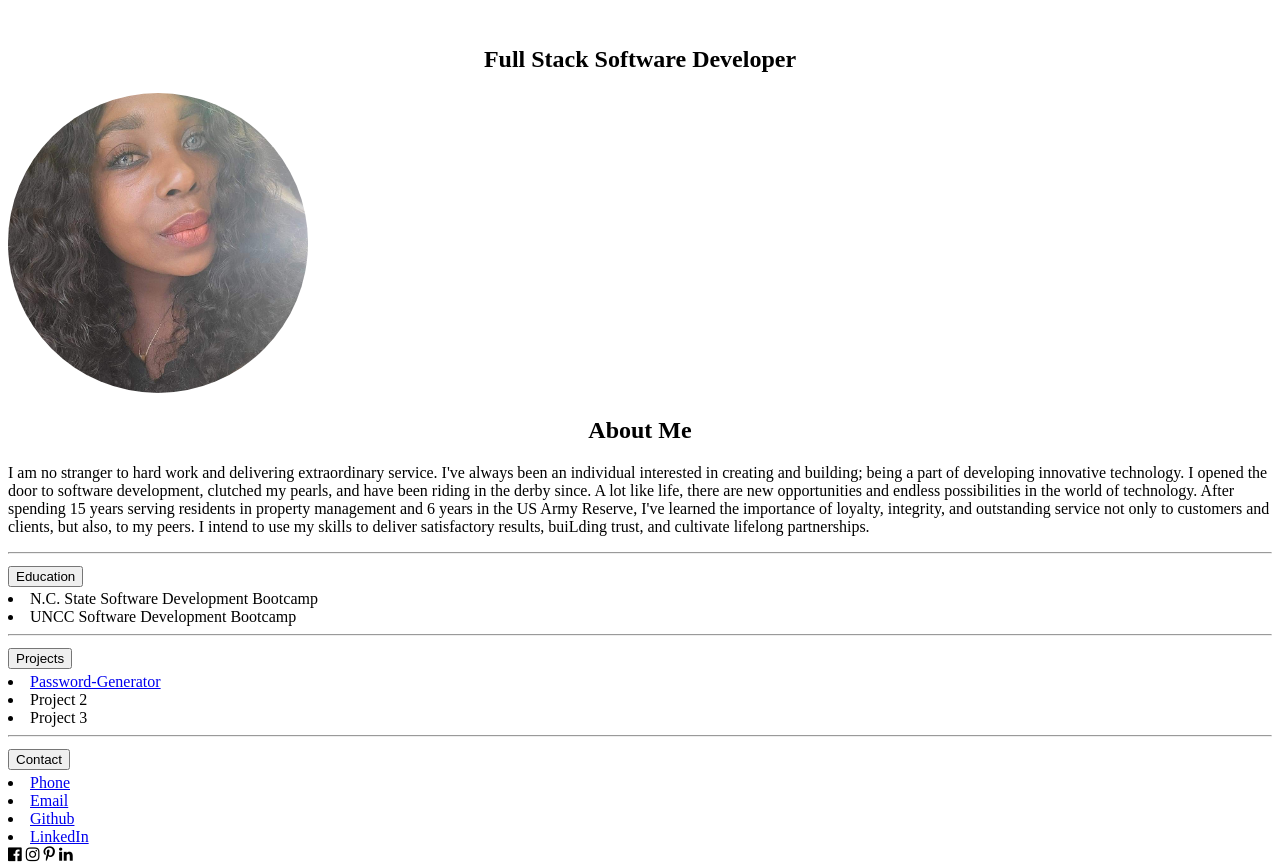
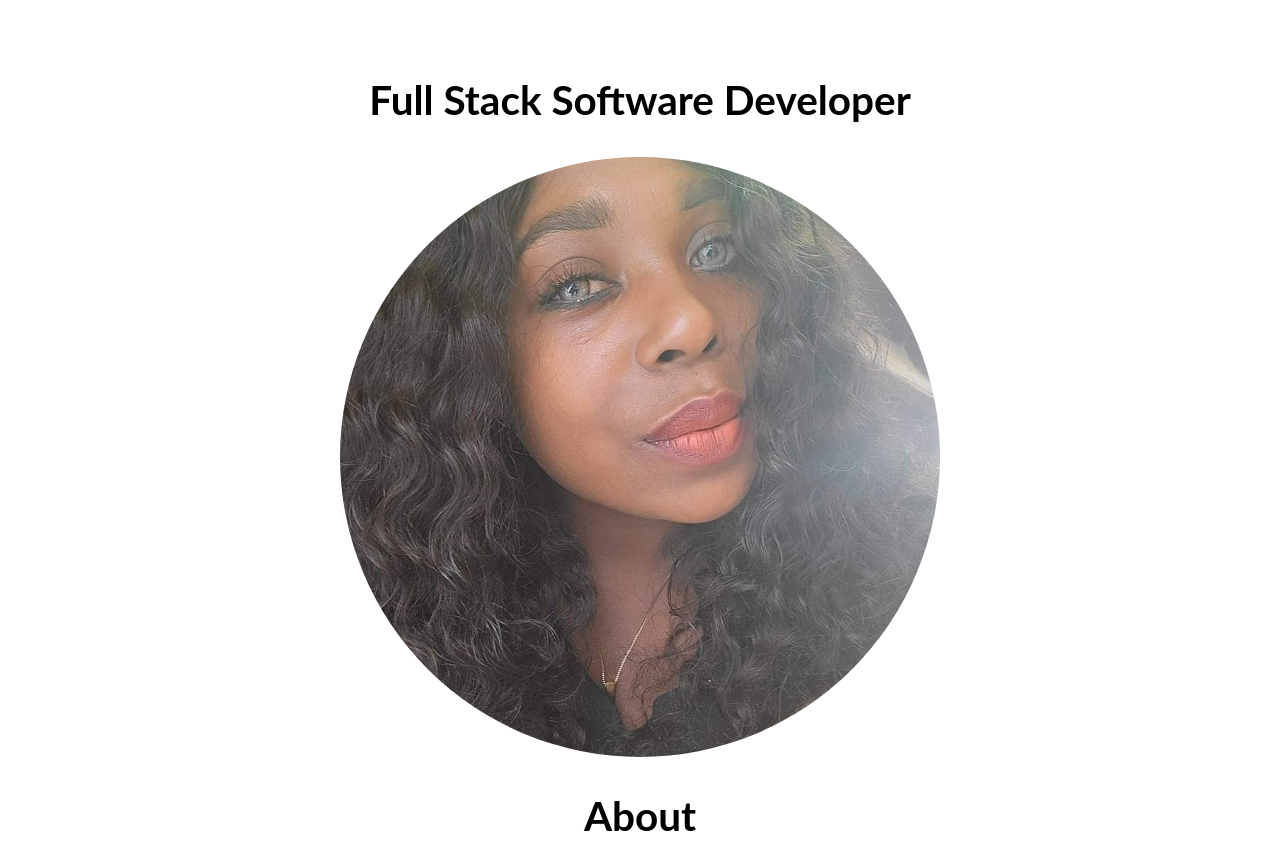
Before and after one commit to Eight19/HTML-CSS-Portfolio, a plain HTML site: page index.html in a window 1280 px wide. Shown: the top 865 px of the page. Drawn offline with Linux system fonts and the light colour scheme; a web font is replaced by a local one.

Commit message:
fixed image

```diff
--- a/Assets/style.css
+++ b/Assets/style.css
@@ -0,0 +1,12 @@
+h1,h2 {
+  text-align: center;
+}
+
+.center {
+  display: block;
+  margin-left: auto;
+  margin-right: auto;
+  width: 50%;
+}
+
+#mySidebar{};
--- a/index.html
+++ b/index.html
@@ -4,8 +4,16 @@
     <title>Tiffany Jones Portfolio</title>
     <meta charset="utf-8">
     <meta name="viewport" content="width=device-width, initial-scale=1">
-    <link rel="stylesheet" href="https://fonts.googleapis.com/css?family=Raleway">
+    <link rel="stylesheet" href="https://fonts.googleapis.com/css?family=Lato' rel='stylesheet">
     <link rel="stylesheet" href="https://cdnjs.cloudflare.com/ajax/libs/font-awesome/4.7.0/css/font-awesome.min.css">
+    <link rel="stylesheet" href="./Assets/style.css">
+    <style>
+      body {
+          font-family: 'Lato';font-size: 27px;
+      }
+      </style>
+
+
   </head>
 
     <body class="w3-light-blue w3-content" style="max-width:1600px">
@@ -14,19 +22,20 @@
 
       </body>
       <section>
-        <h1><center>Full Stack Software Developer</center></h1>
+        <h1>Full Stack Software Developer</h1>
 
         <img
       src="https://github.com/Eight19/html-css-portfolio/blob/main/Assets/images/profile.jpg?raw=true"
        alt="Professional Photo";
        class="center"
        style="border-radius: 200%;
-       width: 300px;
-       height: 300px;">
+       width: 600px;
+       height: 600px;">
 
 
       </article>
-        <h2><center>About Me</h2></center>
+        <h2>About</h2>
+
         <p> I am no stranger to hard work and delivering extraordinary service. I've always been an individual interested in creating and building; being a part of developing innovative technology. I opened the door to software development, clutched my pearls, and have been riding in the derby since. A lot like life, there are new opportunities and endless possibilities in the world of technology. After spending 15 years serving residents in property management and 6 years in the US Army Reserve, I've learned the importance of loyalty, integrity, and outstanding service not only to customers and clients, but also, to my peers. I intend to use my skills to deliver satisfactory results, buiLding trust, and cultivate lifelong partnerships.
         </p>
       </article>
@@ -53,8 +62,8 @@
           </button>
         </span>
         </div>
-     <li>N.C. State Software Development Bootcamp</li>
-     <li>UNCC Software Development Bootcamp</li>
+     <li>N.C. State Software Development Bootcamp - August 2022</li>
+     <li>UNCC Software Development Bootcamp - November 2022 to February 2023</li>
 
      <hr/>
 
```
